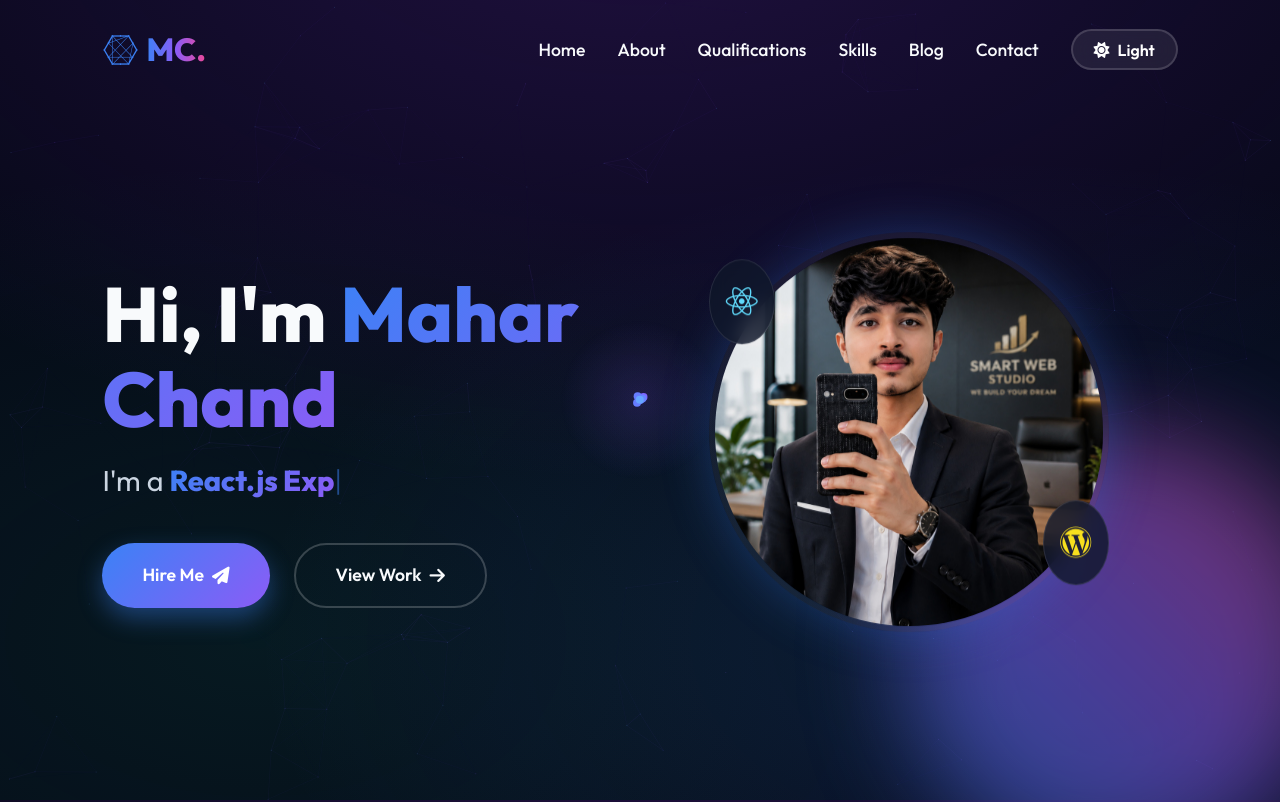
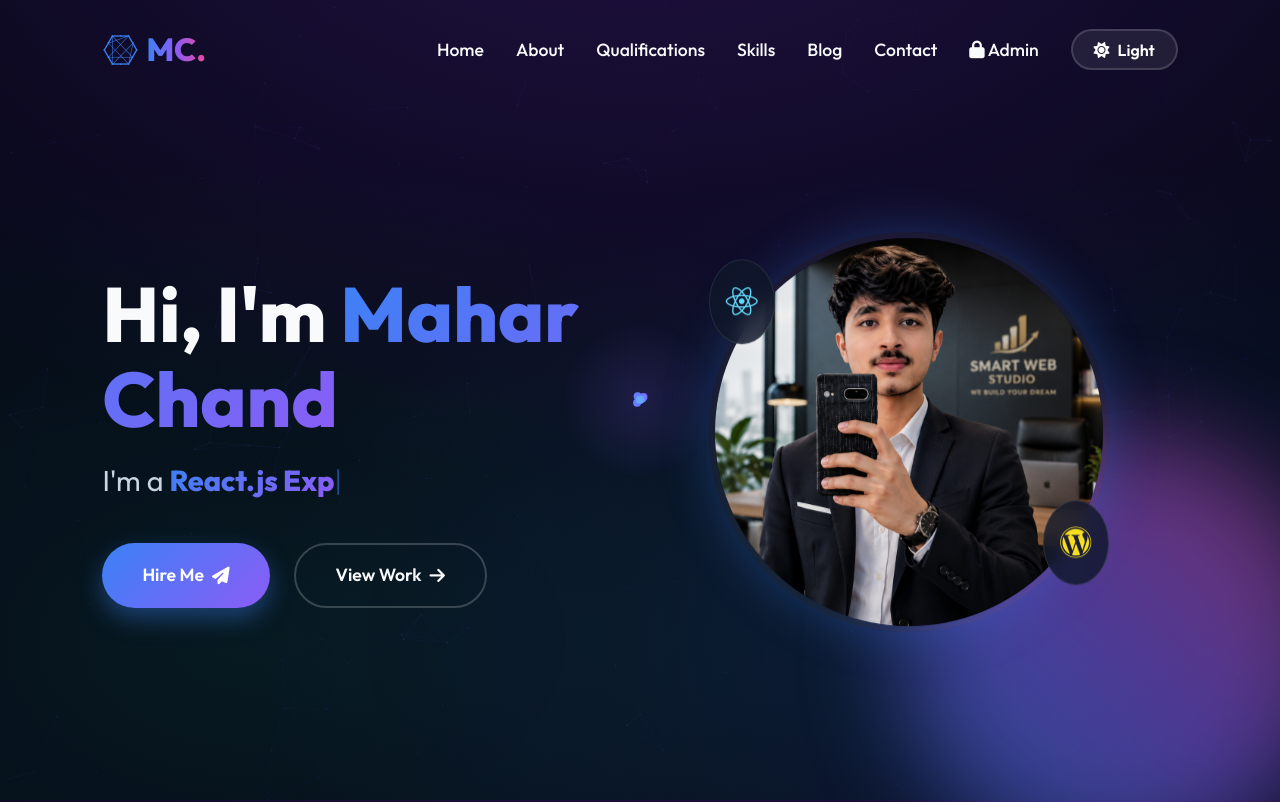
Before and after one commit to mharchand1-ship-it/localrepo, a React (Vite) app: page / in a window 1280 px wide. Shown: the top 802 px of the page. Built offline with nearby package versions, Linux system fonts and the light colour scheme.

Commit message:
Add Admin Panel link to navigation menu

```diff
--- a/src/App.jsx
+++ b/src/App.jsx
@@ -148,6 +148,7 @@ function App() {
             <li><a href="#skills" onClick={(e) => { e.preventDefault(); scrollTo('#skills'); }}>Skills</a></li>
             <li><a href="#blog" onClick={(e) => { e.preventDefault(); scrollTo('#blog'); }}>Blog</a></li>
             <li><a href="#contact" onClick={(e) => { e.preventDefault(); scrollTo('#contact'); }}>Contact</a></li>
+            <li><a href="/admin" className="admin-nav-link"><i className="fa-solid fa-lock"></i> Admin</a></li>
             <li className="nav-auth">
               <button
                 className="theme-toggle"
```
